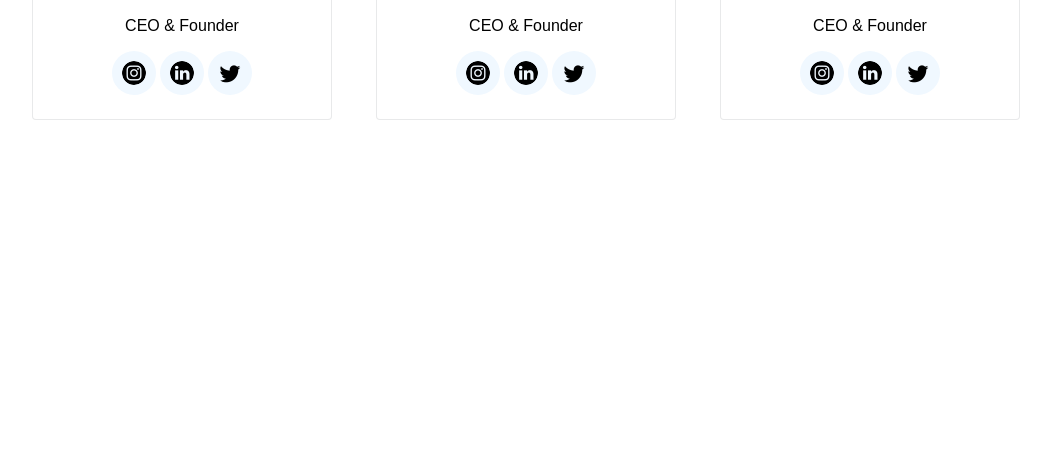
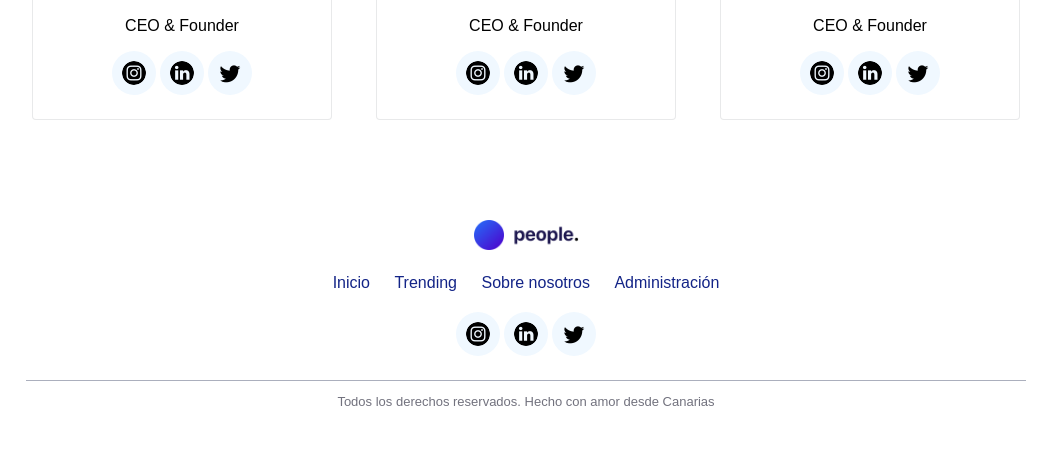
Before and after one commit to andreycattalin/people-demo-canarias, a plain HTML site: page index.html in a window 1280 px wide. Shown: the part 812-1277 px from the top of the page, without its empty margins (114-1165 px from the left). Before the commit the page ends 940 px from the top, so only its background shows below. Drawn offline with Linux system fonts and the light colour scheme.

Commit message:
--wip-- [skip ci]

```diff
--- a/index.html
+++ b/index.html
@@ -160,6 +160,33 @@
 
         </section>
 
+        <footer>
+            <img src="images/logopeople.png" alt="logo">
+
+            <div class="menu-links">
+                <a href="">Inicio</a>
+                <a class="trend" href="">Trending</a>
+                <a href="">Sobre nosotros</a>
+                <a href="">Administración</a>
+            </div>
+
+            <div class="social-links">
+                <a href="#twitter">
+                    <img src="/images/ig.png" alt="instagram">
+                </a>
+                <a href="#twitter">
+                    <img src="/images/lk.png" alt="linkedin">
+                </a>
+                <a href="#twitter">
+                    <img src="/images/twt.png" alt="twitter">
+                </a>
+            </div>
+
+            <div class="separator">
+                <p>Todos los derechos reservados. Hecho con amor desde Canarias</p>
+            </div>
+        </footer>
+
     </div>
 
 </body>
--- a/style.css
+++ b/style.css
@@ -35,7 +35,7 @@
     justify-content: space-between;
 }
 
-.card .social-links img {
+.card .social-links img, footer .social-links img {
     width: 24px;
     height: 24px;
     padding: 10px;
@@ -129,3 +129,28 @@ nav {
 .card:hover {
     box-shadow: 5px 5px 15px 5px #0000000f;
 }
+
+footer {
+    text-align: center;
+    padding-top: 100px;
+    padding-bottom: 40px;
+}
+
+footer img {
+    height: 30px;
+    width: auto;
+}
+
+footer .menu-links {
+    padding: 20px;
+}
+
+.separator {
+    border-top: 1px solid rgba(149, 155, 172, 0.792);
+    margin-top: 20px;
+}
+
+.separator p {
+    font-size: 13px;
+    color: rgb(114, 114, 126);
+}
```
